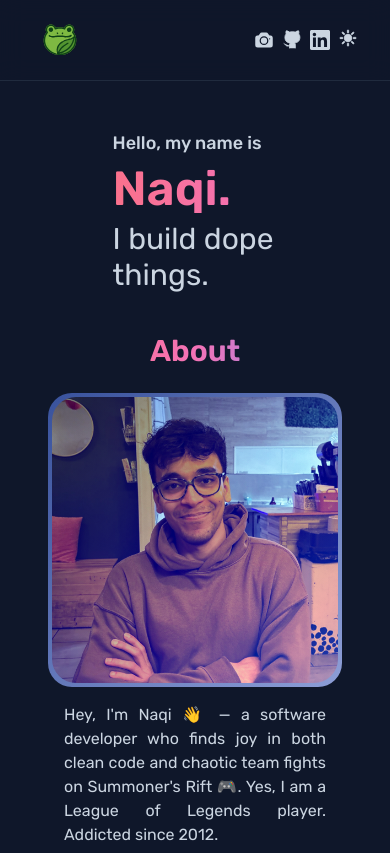
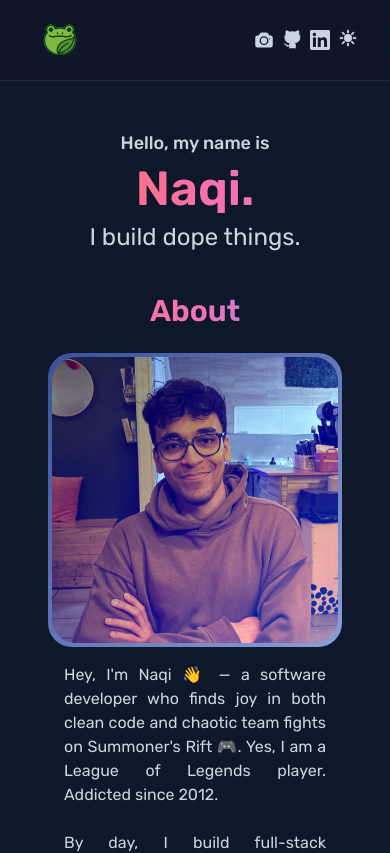
Before and after one commit to alderon07/my-website, a Next.js app in the folder frontend/: page / in a window 390 px wide. Shown: the top 853 px of the page. Built offline with nearby package versions, Linux system fonts and the light colour scheme; no server answers; a web font is replaced by a local one.

Commit message:
Refactor Intro component layout for improved styling
- Adjusted class names for better alignment and responsiveness.
- Updated text sizes for improved readability across different screen sizes.

```diff
--- a/frontend/src/app/components/intro/Intro.tsx
+++ b/frontend/src/app/components/intro/Intro.tsx
@@ -9,7 +9,7 @@ export default function Intro() {
       >
         <div className="flex flex-col justify-center items-center gap-8 px-12 py-8 md:px-16 md:py-10 lg:px-20 lg:py-12 xl:px-24 xl:py-16 rounded-3xl transition lg:shadow-2xl lg:hover:shadow-emerald-900/50 dark:lg:hover:shadow-indigo-400/50 hover:scale-[1.02] duration-300 w-4/5">
           {/* Text Content */}
-          <div className="flex flex-col gap-2 xl:items-center xl:text-center">
+          <div className="flex flex-col gap-2 items-center text-center">
             <p className="text-lg font-medium lg:text-xl xl:text-2xl animate-slide-up">
               Hello, my name is
             </p>
@@ -33,7 +33,7 @@ export default function Intro() {
                 />
               </div>
             </div>
-            <p className="text-3xl lg:text-4xl xl:text-6xl animate-slide-up">
+            <p className="text-2xl sm:text-3xl lg:text-4xl xl:text-6xl animate-slide-up whitespace-nowrap">
               I build dope things.
             </p>
           </div>
```
